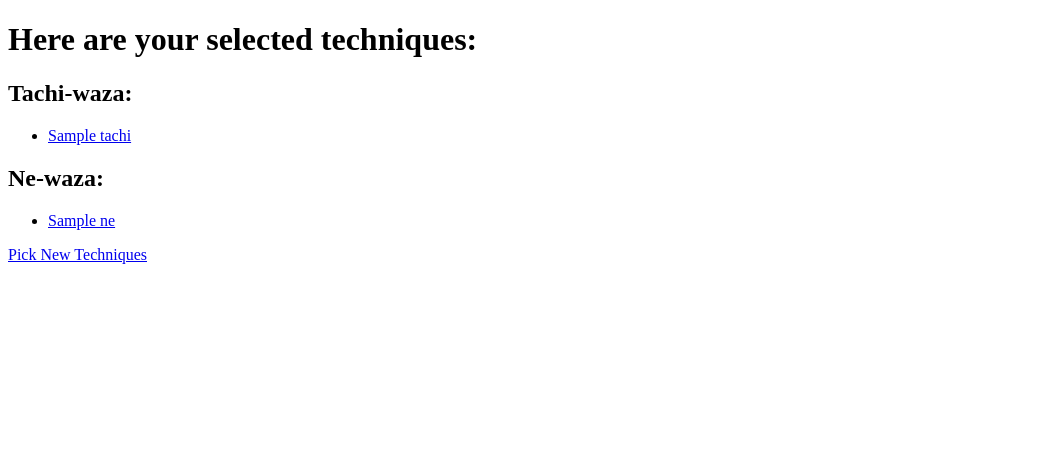
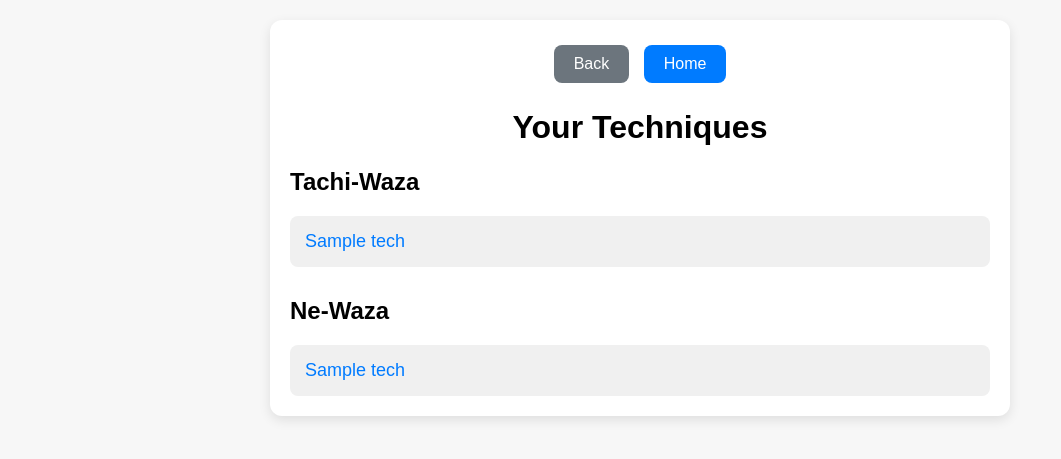
Before and after one commit to dizzleK234/Shodan-exam-simulator, a Flask app: template templates/results.html in a window 1280 px wide. Shown: the top 459 px of the page, without its empty margins (0-1061 px from the left). Run offline with Flask 3, Linux system fonts and the light colour scheme; the template is opened without the code that fills it: most values are stand-ins (such as "Sample title", 1, 10 or a date in 2020).

Commit message:
Your commit message here

```diff
--- a/templates/flashcards_play.html
+++ b/templates/flashcards_play.html
@@ -39,6 +39,12 @@
 </head>
 <body>
   <div class="container">
+    <div class="nav-buttons" style="margin-bottom: 20px;">
+      <button onclick="history.back()" style="padding: 10px 20px; font-size: 16px; border-radius: 8px; margin: 5px; background-color: #6c757d; color: white; border: none;">Back</button>
+      <a href="/" style="text-decoration: none;">
+        <button style="padding: 10px 20px; font-size: 16px; border-radius: 8px; margin: 5px; background-color: #007bff; color: white; border: none;">Home</button>
+      </a>
+    </div>
     <h1>Flashcard</h1>
 
     {% if current %}
--- a/templates/flashcards_select.html
+++ b/templates/flashcards_select.html
@@ -37,6 +37,12 @@
 </head>
 <body>
   <div class="container">
+    <div class="nav-buttons" style="margin-bottom: 20px;">
+      <button onclick="history.back()" style="padding: 10px 20px; font-size: 16px; border-radius: 8px; margin: 5px; background-color: #6c757d; color: white; border: none;">Back</button>
+      <a href="/" style="text-decoration: none;">
+        <button style="padding: 10px 20px; font-size: 16px; border-radius: 8px; margin: 5px; background-color: #007bff; color: white; border: none;">Home</button>
+      </a>
+    </div>
     <h1>Choose Technique Categories</h1>
     <form action="/flashcards/start" method="post">
       {% for category in categories %}
--- a/templates/results.html
+++ b/templates/results.html
@@ -1,29 +1,50 @@
 <!doctype html>
 <html lang="en">
 <head>
-    <title>Selected Techniques</title>
+  <meta charset="UTF-8">
+  <title>Results</title>
+  <meta name="viewport" content="width=device-width, initial-scale=1.0">
+  <style>
+    body { font-family: Arial, sans-serif; background: #f7f7f7; margin: 0; padding: 0; }
+    .container { background: white; max-width: 700px; margin: 20px auto; padding: 20px; border-radius: 12px; box-shadow: 0px 4px 12px rgba(0,0,0,0.1); }
+    h1 { text-align: center; }
+    .techniques { display: flex; flex-direction: column; gap: 15px; margin-top: 20px; }
+    .technique { background: #f0f0f0; padding: 15px; border-radius: 8px; }
+    .technique a { text-decoration: none; color: #007bff; font-size: 18px; }
+    .nav-buttons { text-align: center; margin-bottom: 20px; }
+    .nav-buttons button { padding: 10px 20px; font-size: 16px; border-radius: 8px; margin: 5px; border: none; }
+    .back-btn { background-color: #6c757d; color: white; }
+    .home-btn { background-color: #007bff; color: white; }
+  </style>
 </head>
-    <body>
-      <div class="container">
-        <h1>Here are your selected techniques:</h1>
+<body>
+  <div class="container">
 
-        <h2>Tachi-waza:</h2>
-        <ul>
-          {% for name, link in tachi %}
-              <li><a href="{{ link }}" target="_blank">{{ name }}</a></li>
-          {% endfor %}
-        </ul>
+    <div class="nav-buttons">
+      <button class="back-btn" onclick="history.back()">Back</button>
+      <a href="/"><button class="home-btn">Home</button></a>
+    </div>
 
-        <h2>Ne-waza:</h2>
-        <ul>
-          {% for name, link in ne %}
-              <li><a href="{{ link }}" target="_blank">{{ name }}</a></li>
-          {% endfor %}
-        </ul>
+    <h1>Your Techniques</h1>
 
-        <a href="/choose" class="button">Pick New Techniques</a>
-      </div>
-    </body>
+    <h2>Tachi-Waza</h2>
+    <div class="techniques">
+      {% for tech, link in tachi %}
+        <div class="technique">
+          <a href="{{ link }}" target="_blank">{{ tech }}</a>
+        </div>
+      {% endfor %}
+    </div>
 
+    <h2 style="margin-top: 30px;">Ne-Waza</h2>
+    <div class="techniques">
+      {% for tech, link in ne %}
+        <div class="technique">
+          <a href="{{ link }}" target="_blank">{{ tech }}</a>
+        </div>
+      {% endfor %}
+    </div>
 
+  </div>
+</body>
 </html>
--- a/templates/translation.html
+++ b/templates/translation.html
@@ -13,6 +13,12 @@
 <body>
   <div class="score">Score: {{ score }}/{{ total }}</div>
   <div class="container">
+    <div class="nav-buttons" style="margin-bottom: 20px;">
+      <button onclick="history.back()" style="padding: 10px 20px; font-size: 16px; border-radius: 8px; margin: 5px; background-color: #6c757d; color: white; border: none;">Back</button>
+      <a href="/" style="text-decoration: none;">
+        <button style="padding: 10px 20px; font-size: 16px; border-radius: 8px; margin: 5px; background-color: #007bff; color: white; border: none;">Home</button>
+      </a>
+    </div>
     <h2>Translate:</h2>
     <h1>{{ question }}</h1>
 
--- a/templates/translation_done.html
+++ b/templates/translation_done.html
@@ -10,6 +10,12 @@
   </style>
 </head>
 <body>
+  <div class="nav-buttons" style="margin-bottom: 20px;">
+    <button onclick="history.back()" style="padding: 10px 20px; font-size: 16px; border-radius: 8px; margin: 5px; background-color: #6c757d; color: white; border: none;">Back</button>
+    <a href="/" style="text-decoration: none;">
+      <button style="padding: 10px 20px; font-size: 16px; border-radius: 8px; margin: 5px; background-color: #007bff; color: white; border: none;">Home</button>
+    </a>
+  </div>
   <div class="container">
     <h1>Quiz Completed!</h1>
     <p>Final Score: {{ score }} / {{ total }}</p>
--- a/templates/translation_mode.html
+++ b/templates/translation_mode.html
@@ -9,6 +9,12 @@
   </style>
 </head>
 <body>
+  <div class="nav-buttons" style="margin-bottom: 20px;">
+    <button onclick="history.back()" style="padding: 10px 20px; font-size: 16px; border-radius: 8px; margin: 5px; background-color: #6c757d; color: white; border: none;">Back</button>
+    <a href="/" style="text-decoration: none;">
+      <button style="padding: 10px 20px; font-size: 16px; border-radius: 8px; margin: 5px; background-color: #007bff; color: white; border: none;">Home</button>
+    </a>
+  </div>
   <h1>Choose Translation Mode</h1>
   <form method="post" action="/translation">
     <button type="submit" name="mode" value="ja_to_en">Japanese ➔ English</button>
```
Also changed, not shown: templates/gifquiz.html (+20 -3 lines), templates/quiz.html (+7 -1 lines), static/shodan_techniques/Ippon-Seoi-nage.gif (renamed from static/shodan_techniques/Ipon-Seoi-nage.gif), static/shodan_techniques/Ko-soto-gari.gif (added), static/shodan_techniques/Ko-uchi-gari.gif (added), static/shodan_techniques/Kuzure-kesa-gatame.gif (added), static/shodan_techniques/O-soto-gari.gif, static/shodan_techniques/O-soto-guruma.gif (added), static/shodan_techniques/Tsuri-goshi.gif, static/shodan_techniques/Ushiro-goshi.gif (added), static/shodan_techniques/Utsuri-goshi.gif (added), static/shodan_techniques/Yoko-guruma.gif (added).
